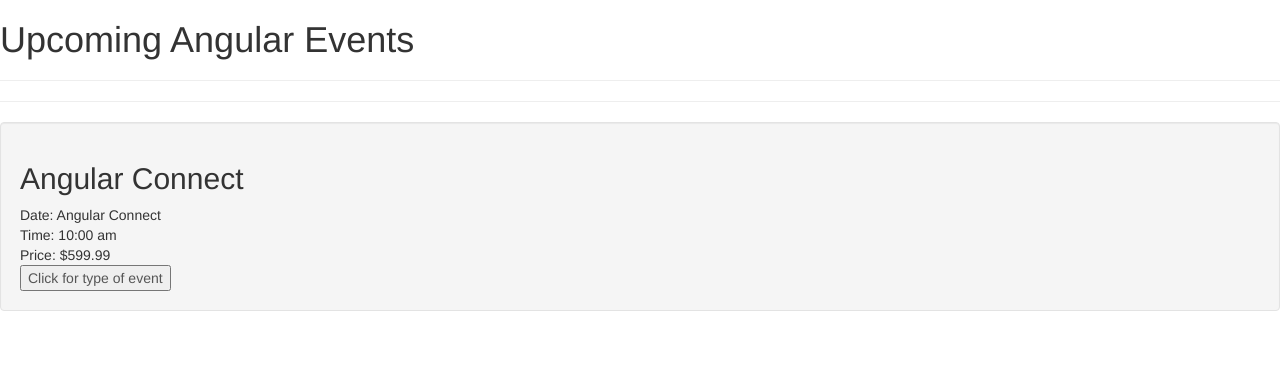
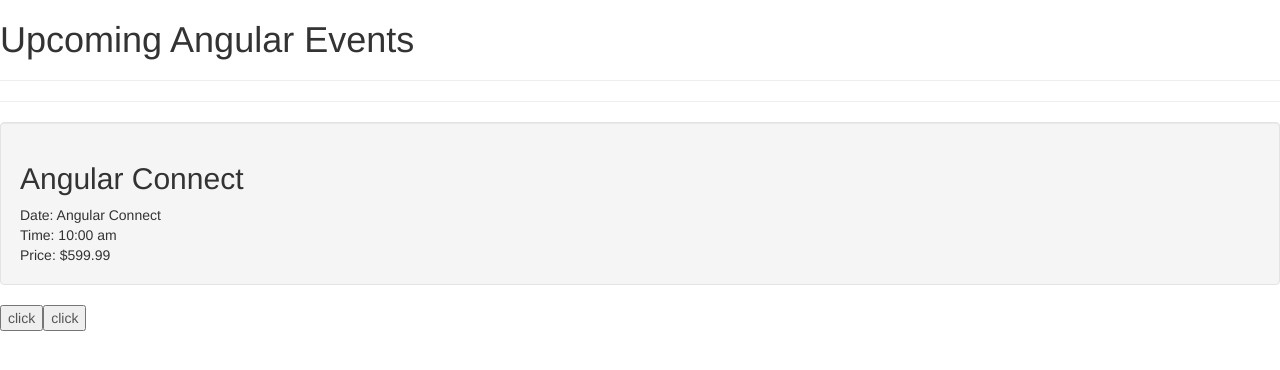
Before and after one commit to Petertran198/Event-Management, an Angular app: page / in a window 1280 px wide. Shown: the top 370 px of the page. Built offline with nearby package versions, Linux system fonts and the light colour scheme.

Commit message:
Using template variables to access methods and properties of child component from parent

```diff
--- a/src/app/events/event-lists.component.html
+++ b/src/app/events/event-lists.component.html
@@ -1,6 +1,12 @@
 <h1>Upcoming Angular Events</h1>
 <hr />
-<event-thumbnail
-  [event]="event"
-  (eventClicked)="handleEventClicked($event)"
-></event-thumbnail>
+
+<!--You can set a template variable in your parent component to communicate and access child components properties and method -->
+<event-thumbnail #thumbnail [event]="event"></event-thumbnail>
+
+<!--Get access to your child component's event property and then use that data in the child to communicate with parent component-->
+<button (click)="logInfoFromParent(thumbnail.somePropertiesInChildComponent)">
+  click
+</button>
+<!--Directly call a method from ur child component -->
+<button (click)="thumbnail.methodInChild()">click</button>
--- a/src/app/events/event-lists.component.ts
+++ b/src/app/events/event-lists.component.ts
@@ -19,7 +19,7 @@ export class EventListsComponent {
     },
   };
 
-  handleEventClicked(event) {
-    console.log(event);
+  logInfoFromParent(childInfo) {
+    console.log(childInfo);
   }
 }
--- a/src/app/events/event-thumbnail.component.ts
+++ b/src/app/events/event-thumbnail.component.ts
@@ -9,15 +9,13 @@ import { Component, Input, Output, EventEmitter } from '@angular/core';
       <div>Date: {{ event.name }}</div>
       <div>Time: {{ event.time }}</div>
       <div>Price: \${{ event.price }}</div>
-      <button (click)="handleClicked()">Click for type of event</button>
     </div>
   </div> `,
 })
 export class EventThumbnailComponent {
   @Input() event: any;
-  @Output() eventClicked = new EventEmitter();
-
-  handleClicked() {
-    this.eventClicked.emit(this.event.name);
+  somePropertiesInChildComponent: string = 'some info...';
+  methodInChild() {
+    console.log('accessing from child');
   }
 }
```
